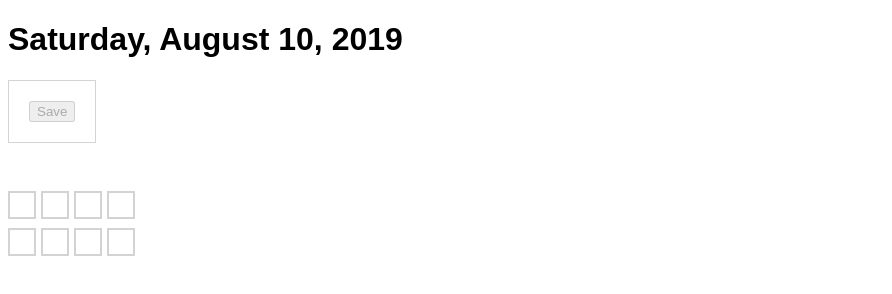
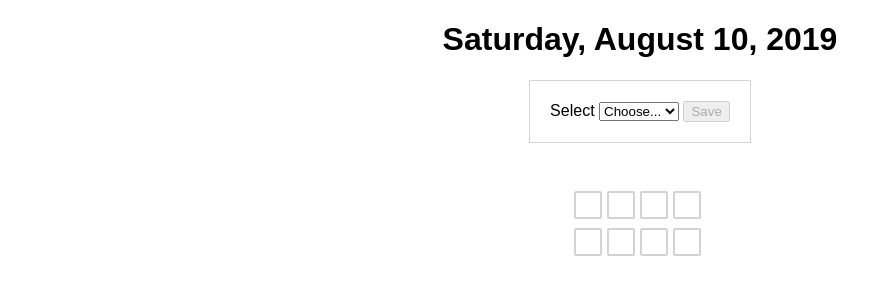
Before and after one commit to wescasto/timecard, a plain HTML site: page index.html in a window 1280 px wide. Shown: the whole page, without its empty margins (0-892 px from the left). Drawn offline with Linux system fonts and the light colour scheme.

Commit message:
Added project select list

```diff
--- a/index.html
+++ b/index.html
@@ -7,6 +7,7 @@
         <style>
             body {
                 font-family: sans-serif;
+                text-align: center;
             }
             .block {
                 display: inline-block;
@@ -15,6 +16,7 @@
                 padding: 12px;
                 box-sizing: border-box;
                 border: 2px solid lightgray;
+                border-radius: 2px;
             }
 
             .block:hover {
@@ -27,7 +29,7 @@
             }
 
             .active {
-                border-color: black;
+                border-color: #007fa0;
             }
 
             .dialog {
@@ -41,21 +43,17 @@
                 background-color: black;
                 border-color: black;
             }
-
-            select, label {
-                display: none;
-            }
         </style>
     </head>
     <body>
         <h1 id="date"></h1>
         <div class="dialog">
             <label>Select</label>
-            <select>
+            <select id="projectList">
                 <option>Choose...</option>
-                <option>Project 1</option>
-                <option>Project 2</option>
-                <option>Project 3</option>
+                <option value="project1">Project 1</option>
+                <option value="project2">Project 2</option>
+                <option value="project3">Project 3</option>
             </select>
             <button id="saveButton" disabled>Save</button>
         </div>
--- a/js/timecard.js
+++ b/js/timecard.js
@@ -22,8 +22,8 @@ for (let i = 0; i < 8; i++) {
         id: 'block' + i,
         status: 'empty',
         duration: 15,
-        isStartTime: false,
-        isEndTime: false
+        isStartTime: false, // temp
+        isEndTime: false // temp
     });
 }
 
@@ -43,6 +43,8 @@ saveButton.addEventListener('click', event => {
     handleSaveClick();
 });
 
+var projectListSelection = document.getElementById('projectList');
+
 function handleSaveClick () {
     saveButton.setAttribute('disabled', '');
     firstSelection.isStartTime = false;
@@ -52,6 +54,7 @@ function handleSaveClick () {
     for (var i = secondSelectionIndex; i >= firstSelectionIndex; i--) {
         let blockDiv = document.getElementById(i);
         blocks[i].status = 'filled';
+        blocks[i].project = projectListSelection.value;
         blockDiv.classList.remove('active', 'selected');
         blockDiv.classList.add('filled');
     }
```
